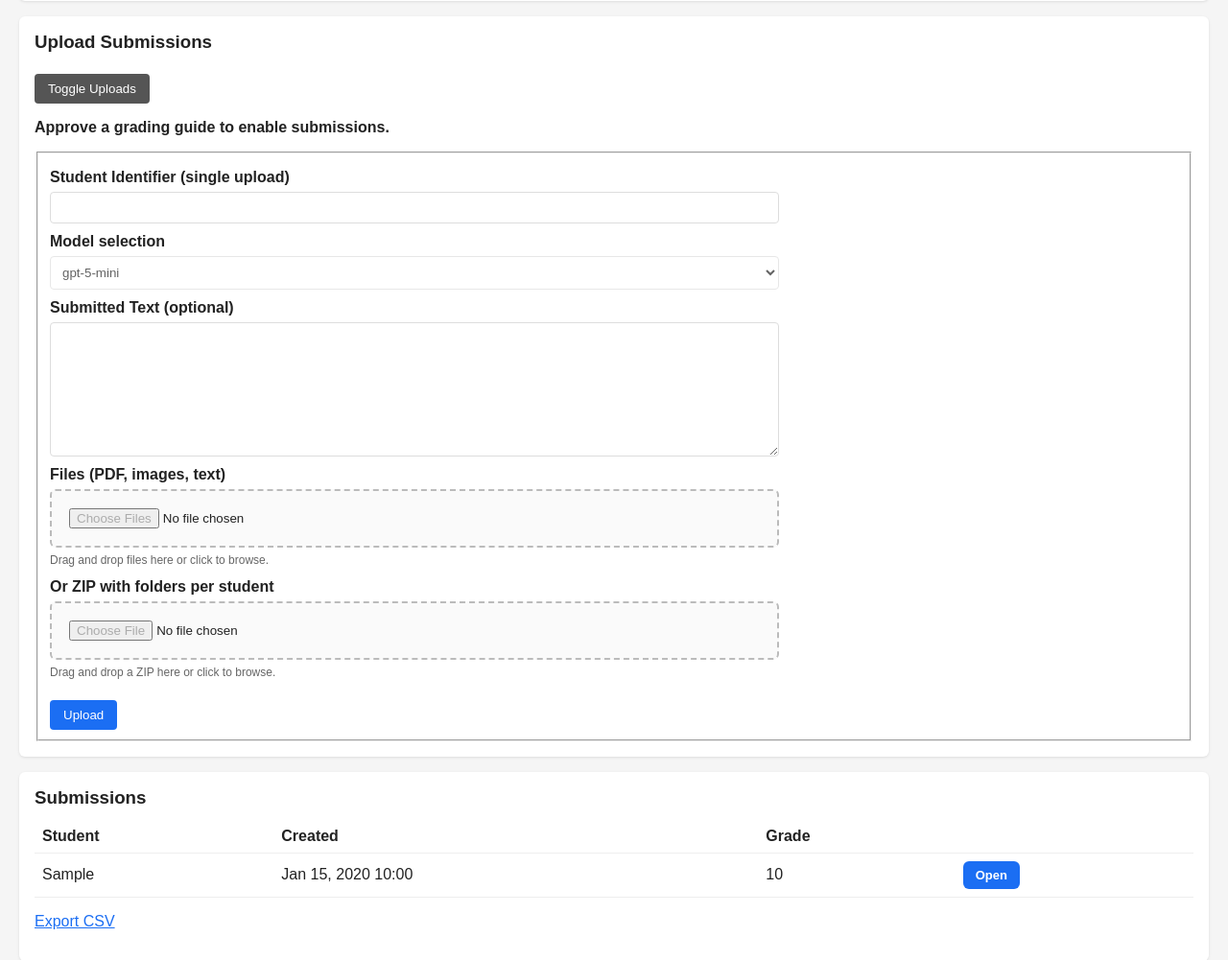
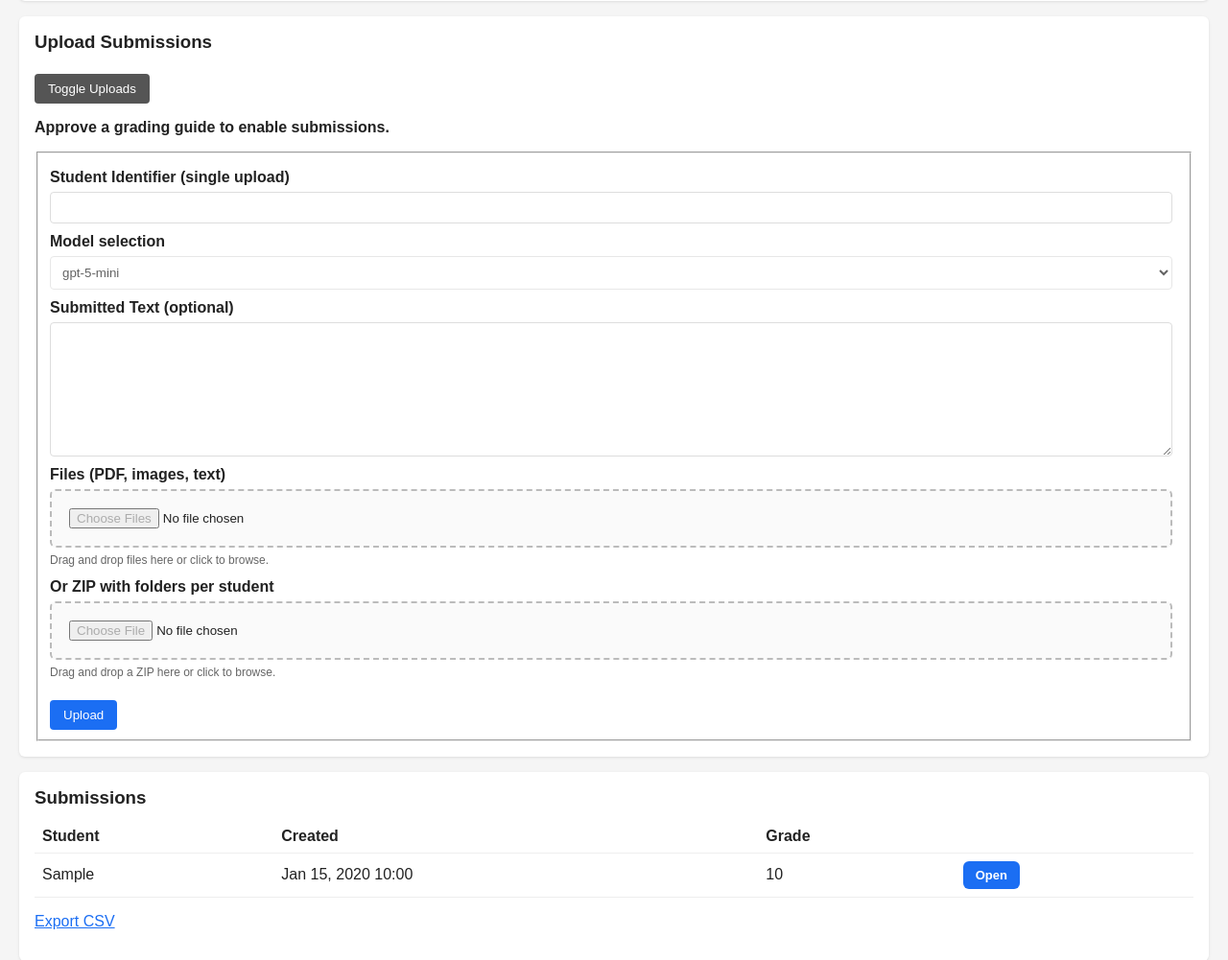
Before and after one commit to ampapacek/SAGE, a Flask app: page /assignments/1 in a window 1280 px wide. Shown: the part 1189-2190 px from the top of the page at 96% size. Run offline with Flask 3, Linux system fonts and the light colour scheme; tables that the repository leaves empty hold one stand-in row (values such as "Sample post"); some libraries are stand-ins or nearby versions.

Commit message:
Expand upload form inputs to full width

```diff
--- a/templates/base.html
+++ b/templates/base.html
@@ -183,7 +183,12 @@
       .guide-table th, .guide-table td { border-bottom: 1px solid var(--table-border); padding: 6px 8px; vertical-align: top; }
       .guide-list { margin: 6px 0 0 18px; }
       .guide-part { margin-top: 12px; }
-      .upload-form-inner { max-width: 760px; margin: 0 12px 0 0; }
+      .upload-form-inner { max-width: 100%; margin: 0 3px 0 0; padding-right: 3px; }
+      .upload-form-inner input[type="text"],
+      .upload-form-inner textarea,
+      .upload-form-inner select,
+      .upload-form-inner .file-input,
+      .upload-form-inner .dropzone { max-width: 100%; }
       .back-to-top {
         position: fixed;
         right: 22px;
```
